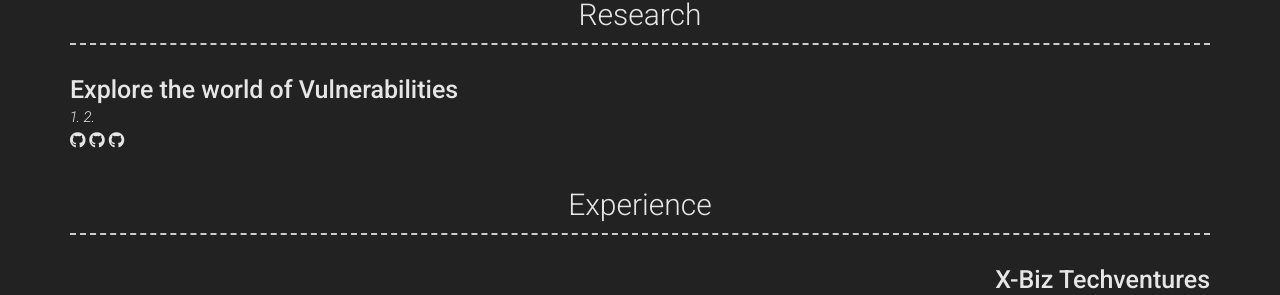
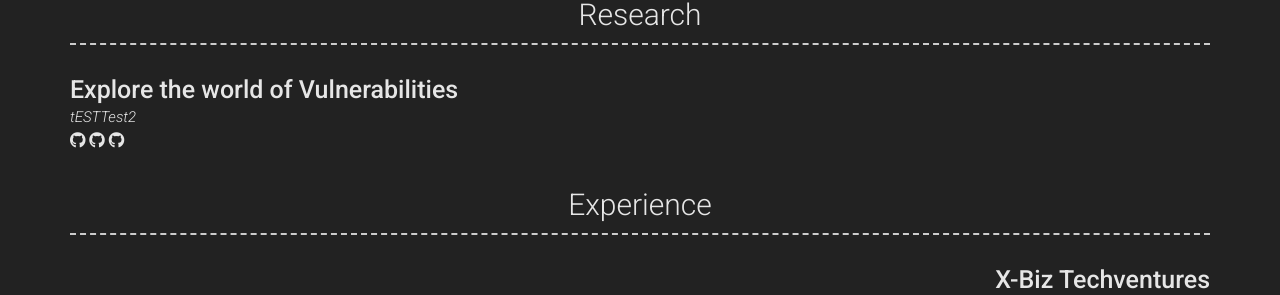
Before and after one commit to yashomer1994/Resume, a Jekyll site: the page built from index.md, in a window 1280 px wide. Shown: the part 606-901 px from the top of the page. Built offline with Jekyll 4.4.1, drawn with Linux system fonts in a browser that asks for light colours; nearby versions of some CDN libraries.

Commit message:
Update _config.yml

```diff
--- a/_config.yml
+++ b/_config.yml
@@ -65,8 +65,9 @@ content:
     content:
       - layout: top
         title: Explore the world of Vulnerabilities
-        link : 1.
-                  2.
+        link :
+                 - tEST
+                 - Test2
         additional_links:
           - link:  Emotet Malware Analysis (eg. sproogen/modern-resume-theme)
             icon: fab fa-github
```
